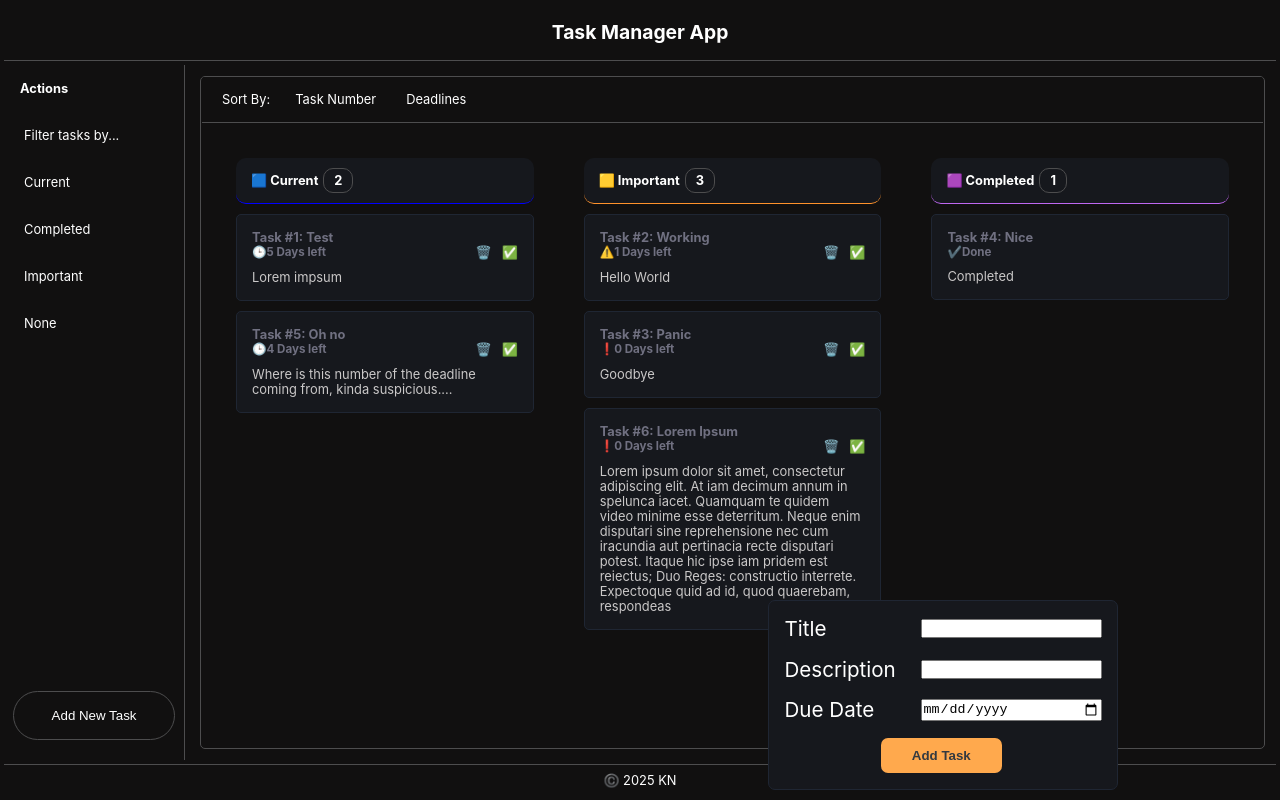
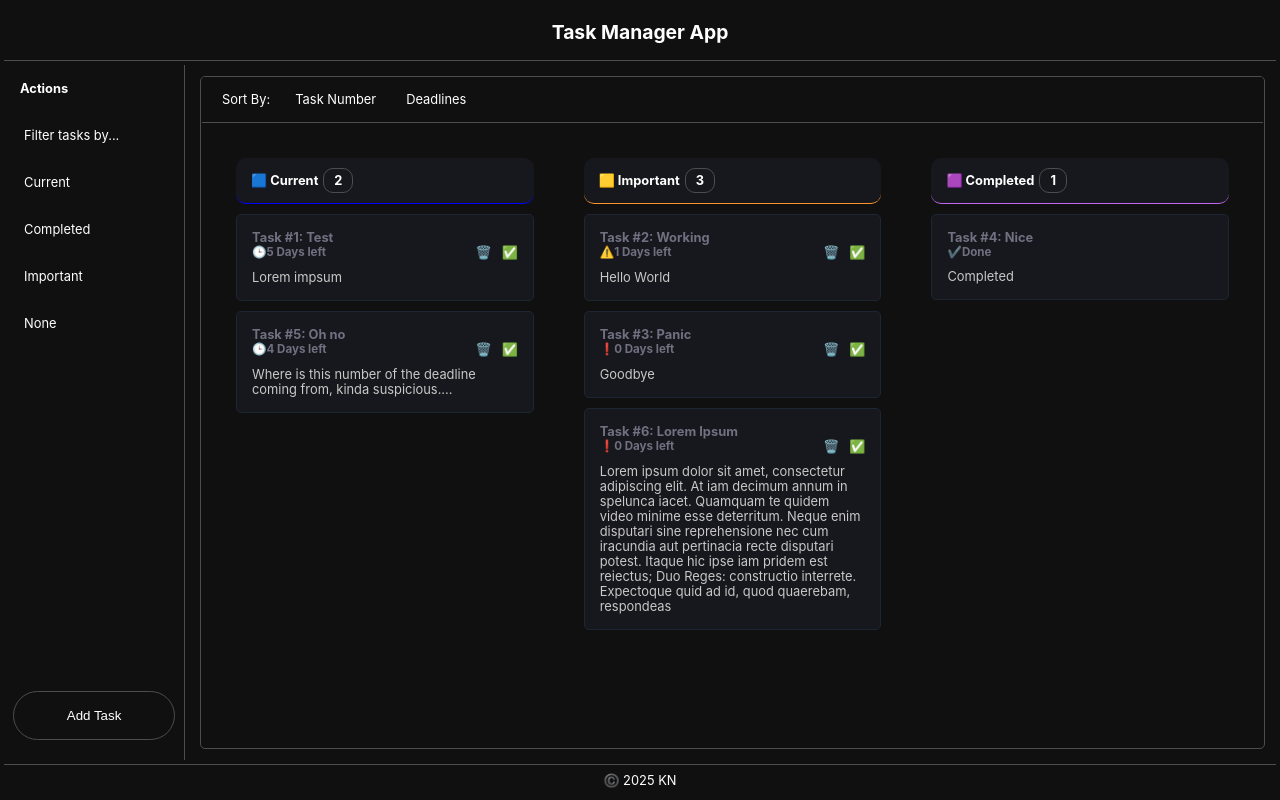
Before and after one commit to KnTest12/react-task-manager-app, a React (Create React App) app: page / in a window 1280 px wide. Built offline with nearby package versions, Linux system fonts and the light colour scheme.

Commit message:
in progress, setting up adding task functionality

```diff
--- a/src/App.js
+++ b/src/App.js
@@ -48,28 +48,32 @@ const taskList = [
 ];
 
 export default function App() {
+  const [tasks, setTasks] = useState([...taskList]);
+  const [showAddTask, setShowAddTask] = useState(false);
+
+  function handleShowAddForm() {
+    setShowAddTask((showAddTask) => !showAddTask);
+  }
+
+  function handleAddTask(task) {
+    setTasks((taskList) => [...taskList, task]);
+    setShowAddTask(false);
+  }
+
   return (
     <div className="app">
       <div className="header">
         <h2>Task Manager App</h2>
       </div>
-      <Sidebar />
-      <TaskManager />
-      <form className="form-add-task">
-        <label>Title</label>
-        <input type="text"></input>
-        <label>Description</label>
-        <input type="text"></input>
-        <label>Due Date</label>
-        <input type="date"></input>
-        <button>Add Task</button>
-      </form>
+      <Sidebar showAddTask={showAddTask} onShowAddForm={handleShowAddForm} />
+      <TaskManager tasks={tasks} />
+      {showAddTask && <AddForm />}
       <div className="footer">©️ 2025 KN</div>
     </div>
   );
 }
 
-function Sidebar() {
+function Sidebar({ showAddTask, onShowAddForm }) {
   return (
     <div className="sidebar">
       <h4>Actions</h4>
@@ -78,18 +82,20 @@ function Sidebar() {
       <div>Completed</div>
       <div>Important</div>
       <div>None</div>
-      <button>Add New Task</button>
+      <Button showAddTask={showAddTask} onClick={onShowAddForm}>
+        sidebar-button
+      </Button>
     </div>
   );
 }
 
-function TaskManager() {
+function TaskManager({ tasks }) {
   return (
     <div className="content">
       <Sortbar />
-      <Tasklist>current</Tasklist>
-      <Tasklist>important</Tasklist>
-      <Tasklist>completed</Tasklist>
+      <Tasklist tasks={tasks}>current</Tasklist>
+      <Tasklist tasks={tasks}>important</Tasklist>
+      <Tasklist tasks={tasks}>completed</Tasklist>
     </div>
   );
 }
@@ -104,9 +110,7 @@ function Sortbar() {
   );
 }
 
-function Tasklist({ children }) {
-  const [tasks, setTasks] = useState([...taskList]);
-
+function Tasklist({ tasks, children }) {
   const filteredTasks = tasks.filter((tasks) => tasks.status === children);
   const numTasks = filteredTasks.length;
 
@@ -158,3 +162,25 @@ function TaskInfo({ task }) {
     </li>
   );
 }
+
+function AddForm() {
+  return (
+    <form className="form-add-task">
+      <label>Title</label>
+      <input type="text"></input>
+      <label>Description</label>
+      <input type="text"></input>
+      <label>Due Date</label>
+      <input type="date"></input>
+      <Button>form-button</Button>
+    </form>
+  );
+}
+
+function Button({ showAddTask, onClick, children }) {
+  return (
+    <button className={children} onClick={onClick}>
+      {showAddTask ? "Close Form" : "Add Task"}
+    </button>
+  );
+}
--- a/src/index.css
+++ b/src/index.css
@@ -8,6 +8,7 @@
   --color-content-background: #16181d;
   --color-content-border: #1f2633;
   --color-form-button: #ffa94d;
+  --color-form-button-hover: #d67610;
   --color-form-button-text: #343a40;
   --color-current-border: 1px solid blue;
   --color-important-border: 1px solid #ff922b;
@@ -78,7 +79,7 @@ html {
   padding: 2vh;
 }
 
-.sidebar button {
+.sidebar-button {
   margin: auto 0 20px 5%;
   border: 1px solid var(--color-border);
   border-radius: 100px;
@@ -88,7 +89,7 @@ html {
   color: var(--color-text);
 }
 
-.sidebar button:hover {
+.sidebar-button:hover {
   background: var(--color-sidebar-hover-background);
   cursor: pointer;
 }
@@ -107,12 +108,13 @@ form {
   grid-template-columns: 1fr 1.5fr;
   margin-bottom: 1.6rem;
   padding: 1.2rem;
-  position: absolute;
-  top: 75%;
-  left: 60%;
+  position: fixed;
+  top: 50%;
+  left: 50%;
+  transform: translate(-50%, -50%);
 }
 
-.form-add-task button {
+.form-button {
   position: relative;
   left: 80%;
   background-color: var(--color-form-button);
@@ -123,6 +125,10 @@ form {
   font-weight: bold;
   cursor: pointer;
   transition: 0.3s;
+}
+
+.form-button:hover {
+  background-color: var(--color-form-button-hover);
 }
 
 .content {
```
